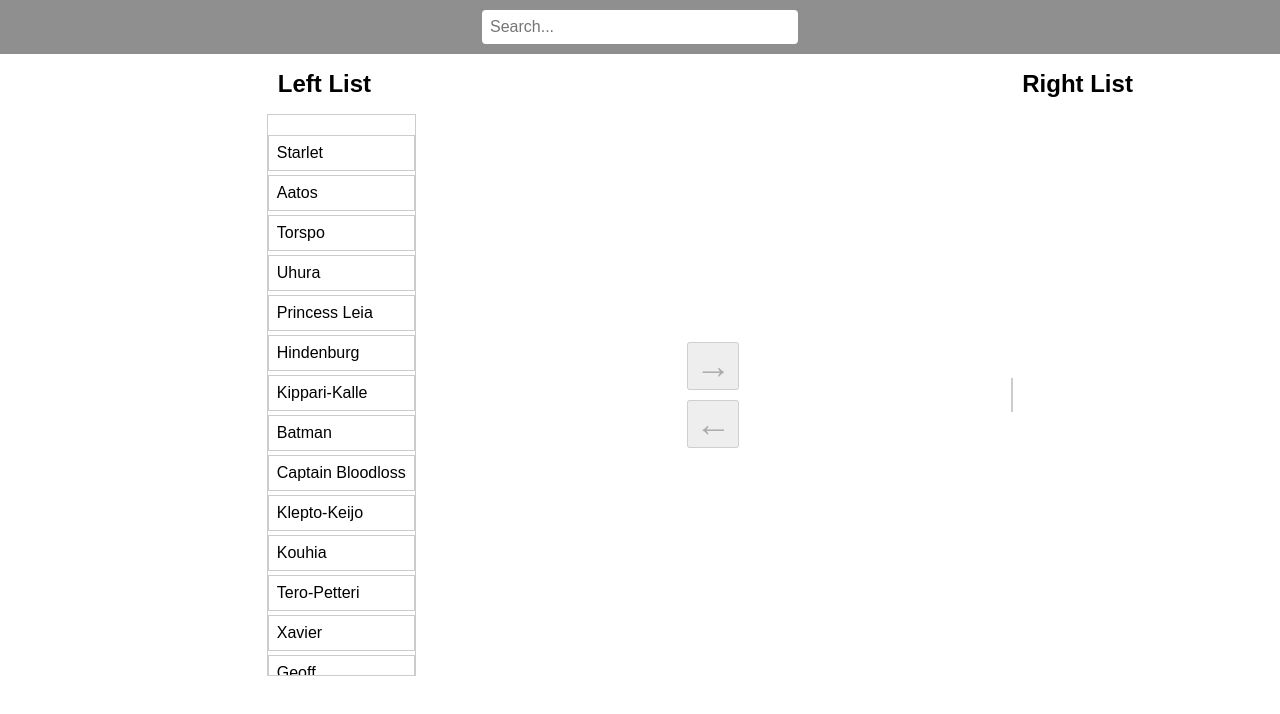
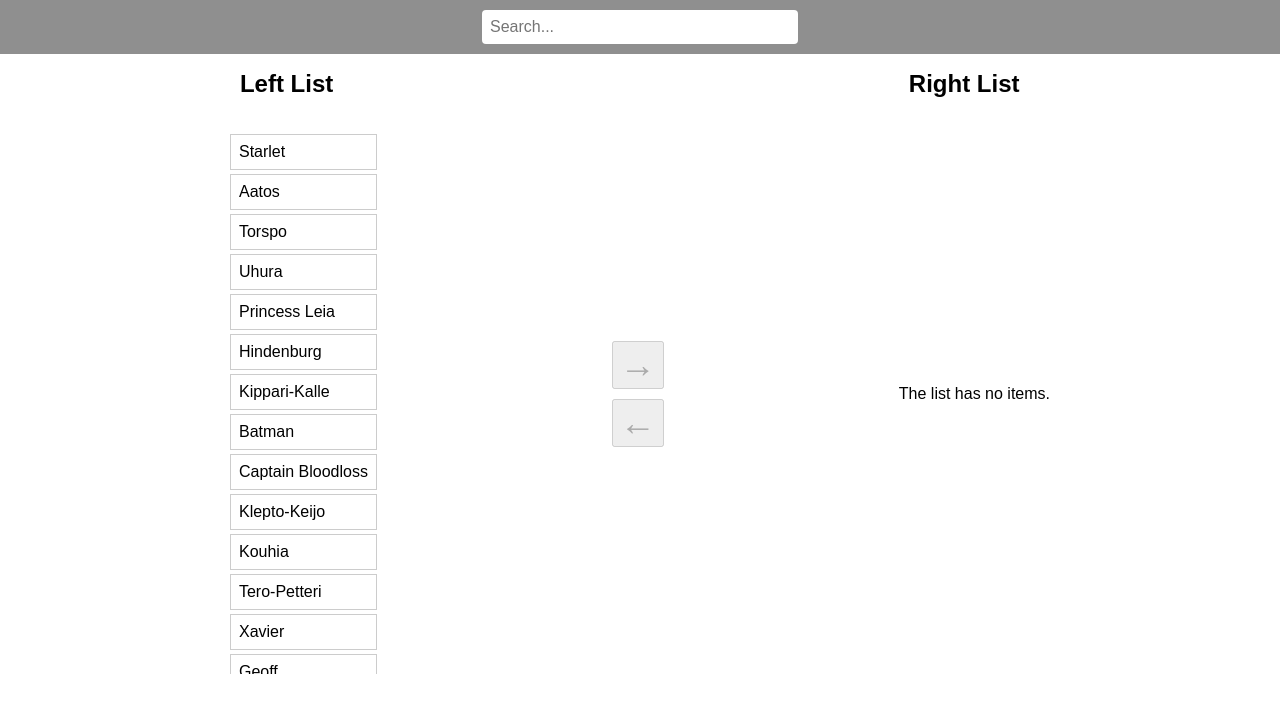
Before and after one commit to marbokEmptomies/listat091123, a React (Vite) app: page / in a window 1280 px wide. Shown: the top 714 px of the page. Built offline with nearby package versions, Linux system fonts and the light colour scheme.

Commit message:
minor tweaks

```diff
--- a/src/App.css
+++ b/src/App.css
@@ -40,7 +40,7 @@ body, html {
   display: flex;
   flex-direction: column;
   align-items: flex-start;
-  border: 1px solid #ccc;
+  /* border: 1px solid #ccc; */
   max-height: 70vh;
   overflow-y: auto;
 }
@@ -81,3 +81,9 @@ h2 {
   background-color: white;
   padding: 10px;
 }
+
+.empty {
+  border: 0;
+  margin: 0;
+  padding: 0;
+}
--- a/src/App.jsx
+++ b/src/App.jsx
@@ -60,11 +60,11 @@ const App = () => {
   };
 
   const filteredLeftList = leftList.filter((name) =>
-    name.toLowerCase().includes(filterText.toLowerCase())
+    name.toLowerCase().startsWith(filterText.toLowerCase())
   );
 
   const filteredRightList = rightList.filter((name) =>
-    name.toLowerCase().includes(filterText.toLowerCase())
+    name.toLowerCase().startsWith(filterText.toLowerCase())
   );
 
   const handleInputChange = (e) => {
@@ -75,9 +75,9 @@ const App = () => {
 
     //Generate suggestions based on the input
     const filteredSuggestions = allItems.filter((name) =>
-      name.toLowerCase().includes(userInput.toLowerCase())
+      name.toLowerCase().startsWith(userInput.toLowerCase())
     );
-    setSuggestions(filteredSuggestions)
+    setSuggestions(filteredSuggestions);
   };
 
   return (
--- a/src/List.jsx
+++ b/src/List.jsx
@@ -1,12 +1,16 @@
+import { useState } from "react";
 import ListItem from "./ListItem";
 
 const List = ({ title, list, onSelect, selectedItems }) => {
   const handleSelect = (item) => {
-        onSelect(item)
-    }
+    onSelect(item);
+  };
   return (
     <div className="list-container">
       <h2>{title}</h2>
+      {list.length === 0 ? (
+        <p className="empty">The list has no items.</p>
+      ) : (
         <ul>
           {list.map((item) => (
             <ListItem
@@ -17,6 +21,7 @@ const List = ({ title, list, onSelect, selectedItems }) => {
             />
           ))}
         </ul>
+      )}
     </div>
   );
 };
```
Lines whose indentation alone changed are shown as unchanged.
